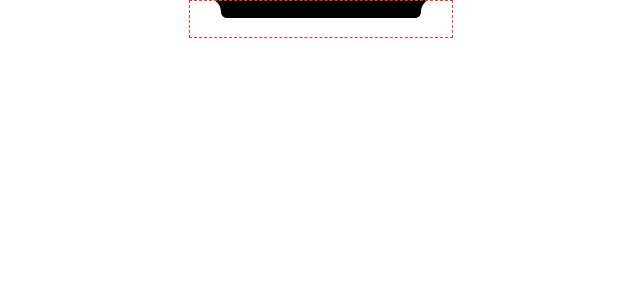
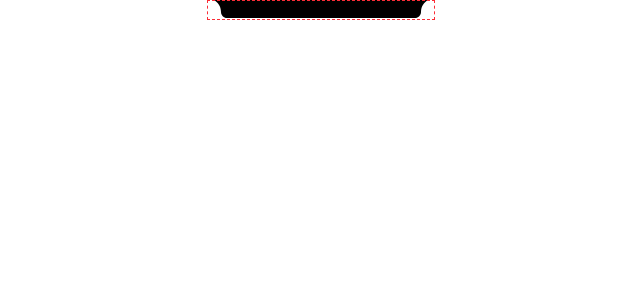
Before and after one commit to ItzVirAj/Notch-TempName, a React (Vite) app: page / in a window 1280 px wide. Shown: the top 300 px of the page, without its empty margins (319-959 px from the left). Built offline with nearby package versions, Linux system fonts and the light colour scheme; the HTML template or start-up script is replaced by a standard one.

Commit message:
Tighten hit region boundaries to eliminate non-clickable transparent deadzone around notch

```diff
--- a/src/island/constants.ts
+++ b/src/island/constants.ts
@@ -61,13 +61,13 @@
 export const EXPANDED_LEAVE_DELAY_MS = 400;
 
 // Hit-area extensions (half of strokeWidth)
-export const IDLE_HIT_STROKE_WIDTH = 16;       // 8px extension beyond shape
-export const ACTIVE_HIT_STROKE_WIDTH = 8;       // 4px extension beyond shape
+export const IDLE_HIT_STROKE_WIDTH = 2;        // 1px extension beyond shape (tight hit boundary)
+export const ACTIVE_HIT_STROKE_WIDTH = 2;      // 1px extension beyond shape
 
-// Native Win32 hit region padding & overshoot headroom
-export const HIT_PADDING_IDLE = 8;             // 8px on each side & bottom in idle
-export const HIT_PADDING_ACTIVE = 4;           // 4px on each side & bottom when peek/expanded
-export const HIT_OVERSHOOT_HEADROOM = 12;      // 12px extra headroom on width & height for spring overshoot
+// Native Win32 hit region padding & overshoot headroom (tight fit to maximize desktop click-through)
+export const HIT_PADDING_IDLE = 1;             // 1px on each side & bottom in idle
+export const HIT_PADDING_ACTIVE = 1;           // 1px on each side & bottom when peek/expanded
+export const HIT_OVERSHOOT_HEADROOM = 1;       // 1px minimal headroom for spring motion
 
 export function calculateHitRegionDimensions(
   shapeWidth: number,
```
Also changed, not shown: 1 other file (tests, documents, lock files or other folders).
